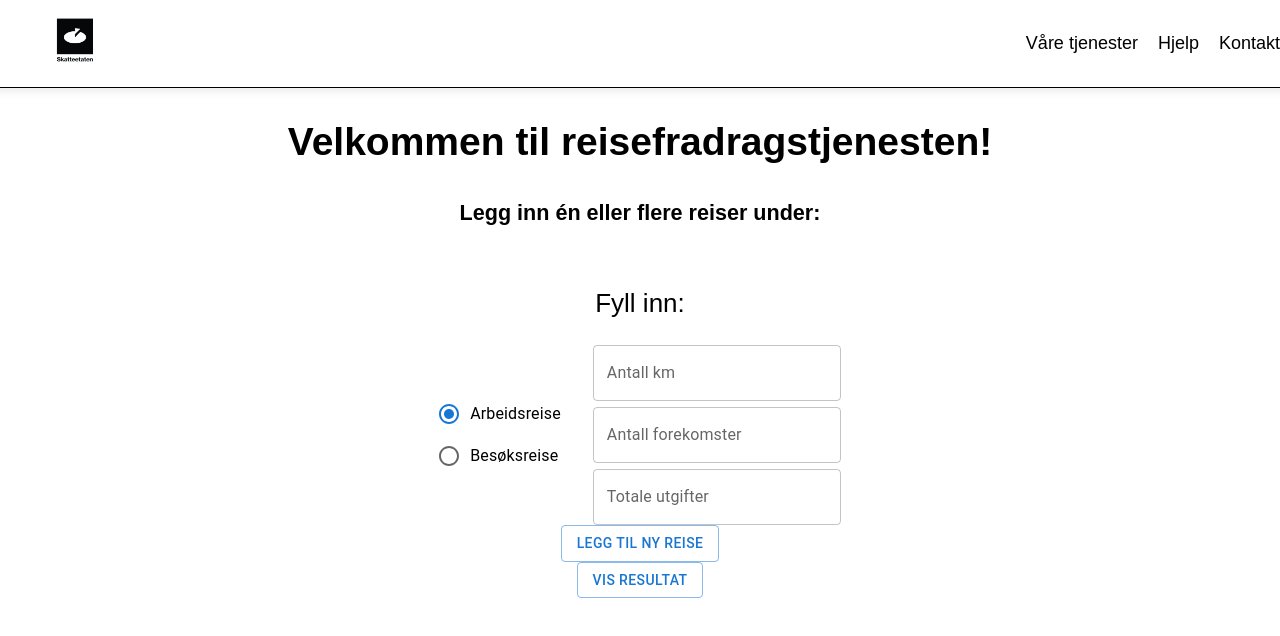
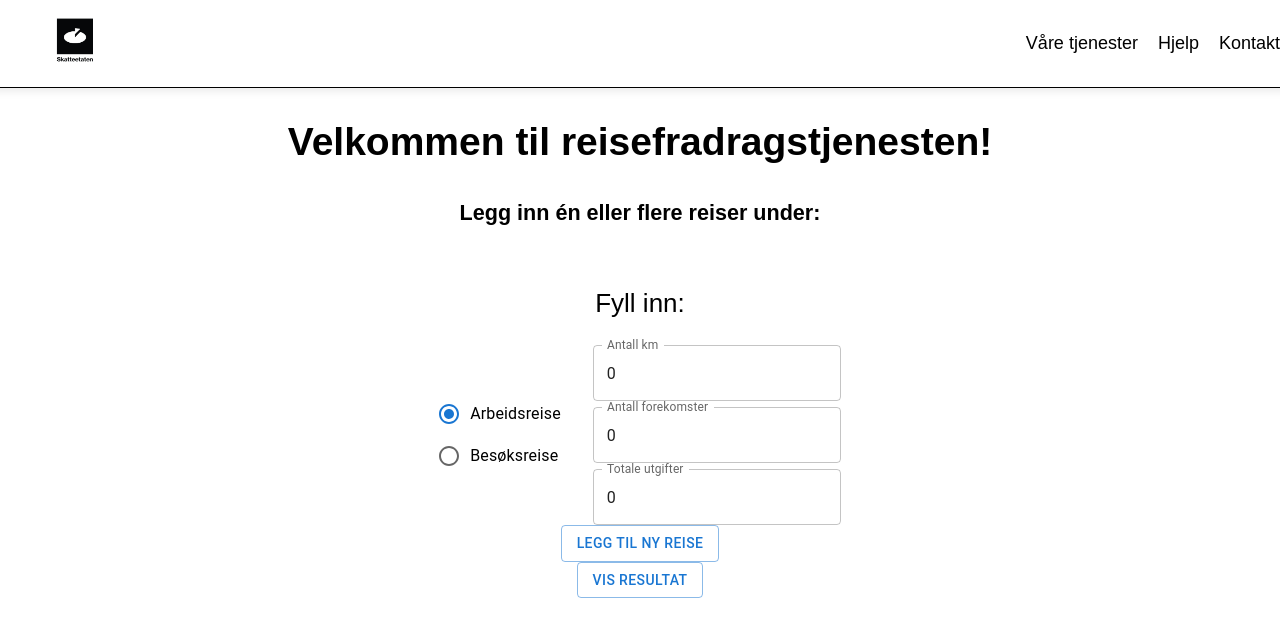
Before and after one commit to sofieohaug/teknisk_intervju, a React (Create React App) app: page / in a window 1280 px wide. Both pictures are taken after a click on the button "LEGG TIL NY REISE". Shown: the top 636 px of the page. Built offline with nearby package versions, Linux system fonts and the light colour scheme.

Commit message:
litt opprydning

```diff
--- a/src/components/button_add.tsx
+++ b/src/components/button_add.tsx
@@ -3,27 +3,30 @@ import { useState, ChangeEvent } from "react";
 import { InputFields } from "./input_fields";
 import { Results } from "./results";
 
-// Defining the structure for inputValues with an index signature
 interface InputValues {
-  km: number | "";
-  antall: number | "";
-  utgifterBomFergeEtc: number | "";
-  [key: string]: number | ""; // Index signature to allow dynamic keys
+  km: number;
+  antall: number;
+  utgifterBomFergeEtc: number;
+  [key: string]: number; //Kan være jeg kun trenger denne
 }
 
 interface Props {
-  headline?: string;
+  headline?:
+    | "Legg til ny reise"
+    | "Vis resultat"
+    | "Korriger verdier"
+    | "Nullstill skjema"; // S: Endret fra string til union av ulike strings (sånn at den er type safe når man lager komponenten)
 }
 
 export const ButtonAdd: React.FC<Props> = ({ headline }) => {
   const [inputValues, setInputValues] = useState<InputValues>({
-    km: "",
-    antall: "",
-    utgifterBomFergeEtc: "",
+    km: 0,
+    antall: 0,
+    utgifterBomFergeEtc: 0,
   });
 
-  const [showTravelInput, setShowTravelInput] = useState<boolean>(false);
-  const [showResults, setShowResults] = useState<boolean>(false);
+  const [showTravelInput, setShowTravelInput] = useState<boolean>(false); // TODO: endre logikken annerledes, funker til en MVP per nå
+  const [showResults, setShowResults] = useState<boolean>(false); // TODO: samme her
 
   const handleInputChange = (event: ChangeEvent<HTMLInputElement>) => {
     const { name, value } = event.target;
--- a/src/components/input_fields.tsx
+++ b/src/components/input_fields.tsx
@@ -7,10 +7,10 @@ import Radio from "@mui/material/Radio";
 
 interface InputFieldsProps {
   inputValues: {
-    km: number | "";
-    antall: number | "";
-    utgifterBomFergeEtc: number | "";
-    [key: string]: number | ""; // Index signature to match InputValues
+    km: number;
+    antall: number;
+    utgifterBomFergeEtc: number;
+    [key: string]: number;
   };
   handleInputChange: (event: ChangeEvent<HTMLInputElement>) => void;
 }
@@ -19,10 +19,18 @@ export const InputFields: React.FC<InputFieldsProps> = ({
   inputValues,
   handleInputChange,
 }) => {
+  // TODO: sett valuesene her, og så ha en onChange på hele formen, i stedet for å ha en onChange på hvert input
+  // TODO: sette limits på input feltene som oppgaven sier i A) + placeholders
   return (
     <>
       <p className="text-information"> Fyll inn:</p>
+      {
+        // TODO: endre til noe mer semantisk riktig ser ut som det skal være en form med inuts og labels
+      }
       <div style={{ display: "flex", alignItems: "center", gap: "16px" }}>
+        {
+          // TODO: fjerne inline styling og lage egen css fil som i results.tsx
+        }
         <FormControl>
           <RadioGroup
             aria-labelledby="demo-radio-buttons-group-label"
@@ -55,24 +63,24 @@ export const InputFields: React.FC<InputFieldsProps> = ({
             label="Antall km"
             variant="outlined"
             type="number"
-            value={inputValues.km} // Bound to state
-            onChange={handleInputChange} // Change handler
+            value={inputValues.km}
+            onChange={handleInputChange}
           />
           <TextField
             name="antall"
             label="Antall forekomster"
             variant="outlined"
             type="number"
-            value={inputValues.antall} // Bound to state
-            onChange={handleInputChange} // Change handler
+            value={inputValues.antall}
+            onChange={handleInputChange}
           />
           <TextField
             name="utgifterBomFergeEtc"
             label="Totale utgifter"
             variant="outlined"
             type="number"
-            value={inputValues.utgifterBomFergeEtc} // Bound to state
-            onChange={handleInputChange} // Change handler
+            value={inputValues.utgifterBomFergeEtc}
+            onChange={handleInputChange}
           />
         </div>
       </div>
--- a/src/components/results.tsx
+++ b/src/components/results.tsx
@@ -1,10 +1,11 @@
 import "../css/header.css";
 import { ButtonAdd } from "./button_add";
 
+//TODO: Gjøre dette interfacet til egen fil
 interface InputValues {
-  km: number | "";
-  antall: number | "";
-  utgifterBomFergeEtc: number | "";
+  km: number;
+  antall: number;
+  utgifterBomFergeEtc: number;
 }
 
 interface ResultsProps {
@@ -13,6 +14,7 @@ interface ResultsProps {
 
 export const Results: React.FC<ResultsProps> = ({ inputValues }) => {
   return (
+    // TODO: kanskje endre fra en div til en section eller noe mer semantisk
     <div>
       <h2>Resultat:</h2>
       <p>Antall km: {inputValues.km}</p>
```
